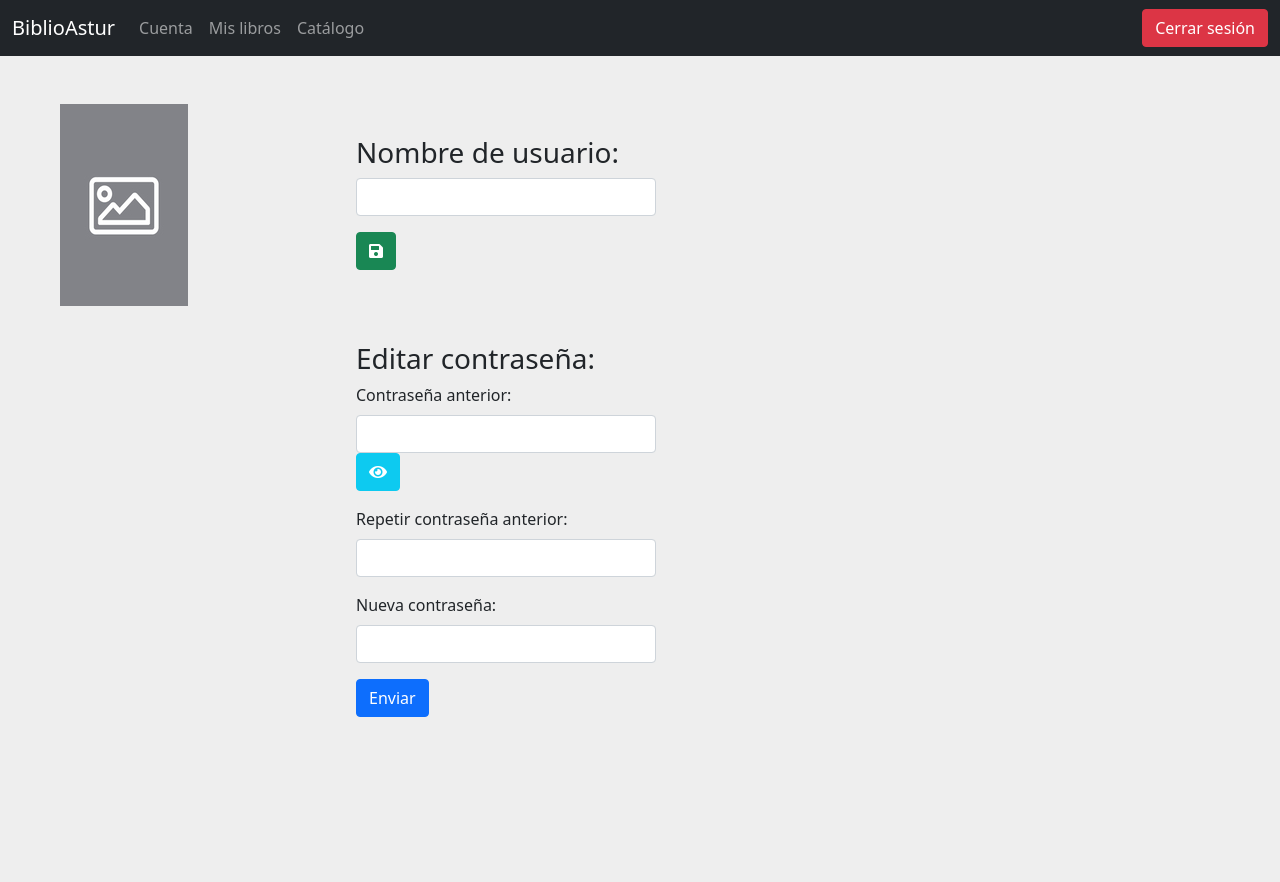
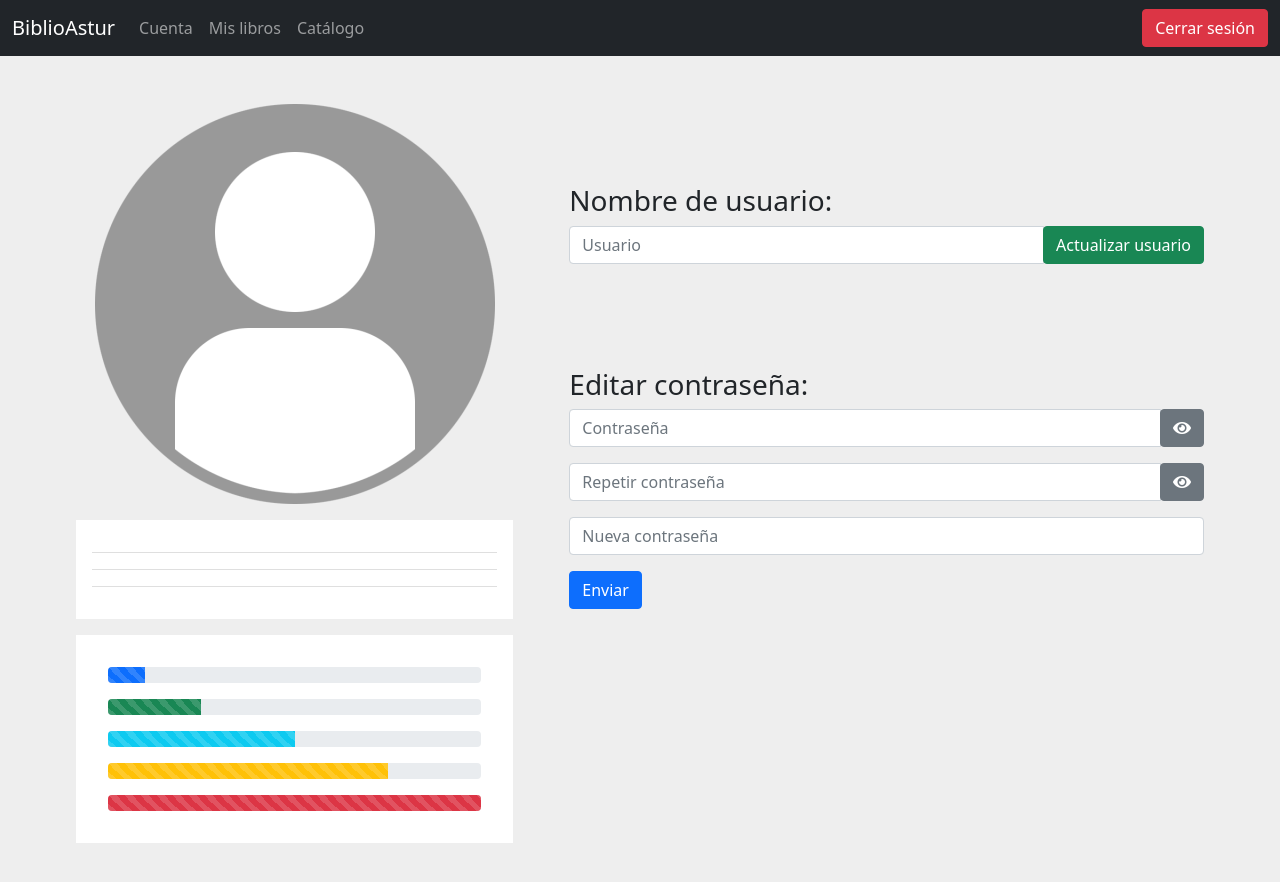
Before and after one commit to lorenaRR/biblioteca, an Angular app: page /user in a window 1280 px wide. Shown: the top 882 px of the page. Before the commit the page ends 800 px from the top, so only its background shows below. Built offline with nearby package versions, Linux system fonts and the light colour scheme.

Commit message:
diseño user

```diff
--- a/src/app/components/admin/prestamos/prestamos.component.ts
+++ b/src/app/components/admin/prestamos/prestamos.component.ts
@@ -5,6 +5,7 @@ import { UsuarioModel } from '../../../models/usuarios.model';
 import { PrestamosModel } from '../../../models/prestamos.models';
 import { ActivatedRoute } from '@angular/router';
 import * as moment from 'moment';
+import swal from 'sweetalert';
 
 
 @Component({
@@ -47,7 +48,7 @@ export class PrestamosComponent implements OnInit {
 
     this.usuarioService.postPrestamo(prestamo)
       .subscribe((resp:any)=>{
-        console.log(resp.Estado);
+        swal(resp.Estado);
     });
   }
 
--- a/src/app/components/shared/login/login.component.html
+++ b/src/app/components/shared/login/login.component.html
@@ -1,16 +1,14 @@
 <div class="container m-5">
     <div class="position-absolute top-50 start-50 translate-middle border border-light bg-light shadow-none p-3 mb-5 bg-light rounded" style="width: 500px;">
         <h1 class="text-center m-5">BiblioAstur</h1>
-        <form class="m-5" [formGroup]="forma" (ngSubmit)="comprobar()">
+        <form class="m-5" (ngSubmit)="comprobar()" #f="ngForm">
             <div class="mb-3">
                 <label class="form-label">Usuario</label>
-                <input type="text" class="form-control" formControlName="usuario">
-                <span class="text-danger" *ngIf="usuarioNoValido">No exite ese usuario</span>
+                <input type="text" class="form-control" [(ngModel)]="user" name="user">
             </div>
             <div class="mb-3">
                 <label class="form-label">Contraseña</label>
-                <input type="password" class="form-control" formControlName="password">
-                <span class="text-danger" *ngIf="passwordNoValido">Contraseña incorrecta</span>
+                <input type="password" class="form-control" [(ngModel)]="pass" name="pass">
             </div>
             <button type="submit" class="btn btn-primary">Enviar</button><br>
         </form>
--- a/src/app/components/shared/login/login.component.ts
+++ b/src/app/components/shared/login/login.component.ts
@@ -1,8 +1,7 @@
 import { Component, OnInit } from '@angular/core';
-import { FormBuilder, FormGroup, Validators } from '@angular/forms';
 import { Router } from '@angular/router';
 import { UsuarioService } from '../../../services/usuario.service';
-import { UsuarioModel } from '../../../models/usuarios.model';
+import swal from 'sweetalert';
 
 
 @Component({
@@ -12,73 +11,42 @@ import { UsuarioModel } from '../../../models/usuarios.model';
   ]
 })
 export class LoginComponent implements OnInit {
+  user!:string;
+  pass!:string;
+  idUsuario!:string;
 
+  constructor(private usuarioService:UsuarioService, private router:Router) {
 
-
-    forma!: FormGroup;
-    usuarios: UsuarioModel[] = [];
-    usuarioNoValido:boolean = false;
-    passwordNoValido:boolean = false;
-    cnt=0;
-    cnt2=0;
-
-
-  constructor(private formBuilder:FormBuilder, private usuarioService:UsuarioService, private router:Router) {
-    this.crearFormulario();
-    this.getUsuarios();
    }
 
   ngOnInit(): void {
   }
 
 
-  crearFormulario(){
-    this.forma=this.formBuilder.group({
-        usuario:['', [Validators.required]],
-        password:['',[Validators.required]]
-        });
-  }
-
-  getUsuarios(){//Sacar todos los usuarios
-    this.usuarioService.getUsuario('','','','99')
-    .subscribe((resp:any)=>{
-        this.usuarios = resp;
-    });
-  }
 
  comprobar(){
 
     //localStorage.setItem("usuario", this.currentUser)
     //localStorage.getItem("usuario");
 
-    this.usuarios.forEach(usuario => { //Comporbar usuario
-      if (usuario.usuario == this.forma.controls.usuario.value){
-        this.cnt++;
-        this.usuarioService.login(this.forma.controls.usuario.value, this.forma.controls.password.value)
+    this.usuarioService.login(this.user,this.pass)
       .subscribe((resp:any)=>{
-            this.usuarioService.currentUser = resp[0];
-            if (this.usuarioService.currentUser.password == this.forma.controls.password.value) //Comprobar contraseña
-              {
-                this.cnt2++;
-                if (this.usuarioService.currentUser.admin) {
+        console.log(resp);
+        if(resp){
+          this.usuarioService.currentUser=resp[0];
+          this.idUsuario=resp[0].dni;
+          localStorage.setItem("idUsuario", this.idUsuario);
+          if (this.usuarioService.currentUser.admin){
             this.router.navigate(['/gestion-libros']);
           }
           else{
             this.router.navigate(['/user']);
           }
-
+        }
+        else{
+          swal("El usuario o la contraseña son incorrectos");
         }
       });
-      }
-    });
-
-    if (this.cnt==0){
-      this.usuarioNoValido=true;
-      this.cnt2++;
-    }
-    if (this.cnt2==0){
-      this.passwordNoValido=true;
-    }
 
   }
 
--- a/src/app/components/user/user/user.component.html
+++ b/src/app/components/user/user/user.component.html
@@ -1,41 +1,74 @@
 <app-navbar-user></app-navbar-user>
 <div class="row m-5">
-    <div class="col-3">
-        <img src="./assets/no-image.jpg" alt="">
+    <div class="col-5 text-center">
+        <img src="./assets/user.png" alt="">
+        <div class="stats p-3 m-3">
+            <ul class="list-group list-group-flush">
+                <li class="list-group-item">{{usuario.nombre}} {{usuario.apellidos}}</li>
+                <li class="list-group-item">{{usuario.direccion}}</li>
+                <li class="list-group-item">{{usuario.telefono}}</li>
+                <li class="list-group-item">{{usuario.email}}</li>
+            </ul>
         </div>
-    <div class="col-9">
-        <h1>{{usuario.nombre}} {{usuario.apellidos}}</h1><br>
+        <div class="stats p-3 m-3">
+            <div class="progress m-3">
+                <div class="progress-bar progress-bar-striped" role="progressbar" style="width: 10%" aria-valuenow="10" aria-valuemin="0" aria-valuemax="100"></div>
+            </div>
+            <div class="progress m-3">
+                <div class="progress-bar progress-bar-striped bg-success" role="progressbar" style="width: 25%" aria-valuenow="25" aria-valuemin="0" aria-valuemax="100"></div>
+            </div>
+            <div class="progress m-3">
+                <div class="progress-bar progress-bar-striped bg-info" role="progressbar" style="width: 50%" aria-valuenow="50" aria-valuemin="0" aria-valuemax="100"></div>
+            </div>
+            <div class="progress m-3">
+                <div class="progress-bar progress-bar-striped bg-warning" role="progressbar" style="width: 75%" aria-valuenow="75" aria-valuemin="0" aria-valuemax="100"></div>
+            </div>
+            <div class="progress m-3">
+                <div class="progress-bar progress-bar-striped bg-danger" role="progressbar" style="width: 100%" aria-valuenow="100" aria-valuemin="0" aria-valuemax="100"></div>
+            </div>
+        </div>
+    </div>
+    <div class="col-7 ml-5">
+        <div class="m-3">
+            <h1 class="mtb-3">{{usuario.nombre}} {{usuario.apellidos}}</h1>
+        </div>
 
-        <form (ngSubmit)="actualizarUser()" [formGroup]="formaUsu" style="width: 300px;">
+        <br><br>
+
+        <div class="m-3">
+            <form (ngSubmit)="actualizarUser()" #f="ngForm">
                 <h3>Nombre de usuario:</h3>
-            <div class="form-group mb-3">
-                <input type="text" class="form-control" formControlName="user">
+                <div class="input-group mb-3">
+                    <input type="text" class="form-control" placeholder="Usuario" aria-label="Usuario" aria-describedby="basic-addon2">
+                    <div class="input-group-append">
+                        <button class="btn btn-success" type="button">Actualizar usuario</button>
                     </div>
-            <button class="btn btn-success">
-                <i class="fa fa-save"></i>
-            </button>
+                </div>
             </form>
+        </div>
+
         <br><br><br>
-        <form (ngSubmit)="actualizarPass()" [formGroup]="formaPass" style="width: 300px;">
+
+        <div class="m-3">
+            <form (ngSubmit)="actualizarPass()" #f2="ngForm">
                 <h3>Editar contraseña:</h3>
-            <div class="form-group mb-3">
-                <label class="form-label">Contraseña anterior: </label>
-                <input type="password" class="form-control" formControlName="pass">
-                <button class="btn btn-info" (click)="verPass()">
-                    <i class="fa fa-eye"></i>
-                </button>
+                <div class="input-group mb-3">
+                    <input type="password" class="form-control" placeholder="Contraseña" aria-label="Contraseña" aria-describedby="basic-addon2">
+                    <div class="input-group-append">
+                        <button class="btn btn-secondary" type="button"><i class="fa fa-eye"></i></button>
                     </div>
-            <div class="form-group mb-3">
-                <label class="form-label">Repetir contraseña anterior: </label>
-                <input type="password" class="form-control" formControlName="pass2" [class.is-invalid]="passwordNoValido">
-                <span class="text-danger" *ngIf="passwordNoValido">Contraseña incorrecta</span>
                 </div>
-            <div class="form-group mb-3">
-                <label class="form-label">Nueva contraseña:</label>
-                <input type="password" class="form-control" formControlName="new">
+                <div class="input-group mb-3">
+                    <input type="password" class="form-control" placeholder="Repetir contraseña" aria-label="Repetir contraseña" aria-describedby="basic-addon2">
+                    <div class="input-group-append">
+                        <button class="btn btn-secondary" type="button"><i class="fa fa-eye"></i></button>
+                    </div>
+                </div>
+                <div class="input-group mb-3">
+                    <input type="text" class="form-control" placeholder="Nueva contraseña" aria-label="Nueva contraseña" aria-describedby="basic-addon2">
                 </div>
                 <button type="submit" class="btn btn-primary">Enviar</button>
             </form>
-
         </div>
     </div>
+</div>
--- a/src/app/components/user/user/user.component.ts
+++ b/src/app/components/user/user/user.component.ts
@@ -1,7 +1,6 @@
 import { Component, OnInit } from '@angular/core';
 import { UsuarioModel } from '../../../models/usuarios.model';
 import { UsuarioService } from '../../../services/usuario.service';
-import { FormBuilder, FormGroup } from '@angular/forms';
 import swal from 'sweetalert';
 
 @Component({
@@ -13,53 +12,21 @@ export class UserComponent implements OnInit {
 
   public usuario!:UsuarioModel;
 
-  formaUsu!:FormGroup;
-  formaPass!:FormGroup;
-  passwordNoValido = false;
 
-  constructor(private formBuilder:FormBuilder, private usuarioService:UsuarioService) { }
+  constructor(private usuarioService:UsuarioService) {
+    this.usuario=this.usuarioService.currentUser;
+  }
 
   ngOnInit(): void {
-    this.usuario=this.usuarioService.currentUser;
-    this.crearFormularioUser();
-    this.crearFormularioPass();
-    this.formaUsu.controls.user.setValue(this.usuario.usuario);
-  }
 
-
-  crearFormularioUser(){
-    this.formaUsu=this.formBuilder.group({
-      user:['']
-    })
-  }
-
-  crearFormularioPass(){
-    this.formaPass=this.formBuilder.group({
-      pass:[''],
-      pass2:[''],
-      new:['']
-    })
   }
 
   actualizarUser(){
-    this.usuario.usuario = this.formaUsu.controls.user.value;
-    this.usuarioService.putUsuario(this.usuario)
-          .subscribe((resp:any)=>{
-            swal(resp.Estado);
-      }) ;
+
   }
 
   actualizarPass(){
-      if (this.formaPass.controls.pass.value == this.formaPass.controls.pass2.value && this.usuario.password == this.formaPass.controls.pass.value && this.formaPass.controls.new.value != null) {
-        this.usuario.password = this.formaPass.controls.new.value;
-        this.usuarioService.putUsuario(this.usuario)
-          .subscribe((resp:any)=>{
-          swal(resp.Estado);
-      }) ;
-      }
-      else{
-        this.passwordNoValido = true;
-      }
+
   }
 
   verPass(){
--- a/src/styles.css
+++ b/src/styles.css
@@ -10,3 +10,7 @@ body {
 i {
     color: white;
 }
+
+.stats {
+    background-color: white;
+}
```
Also changed, not shown: src/assets/user.png (added). Lines whose indentation alone changed are shown as unchanged.
